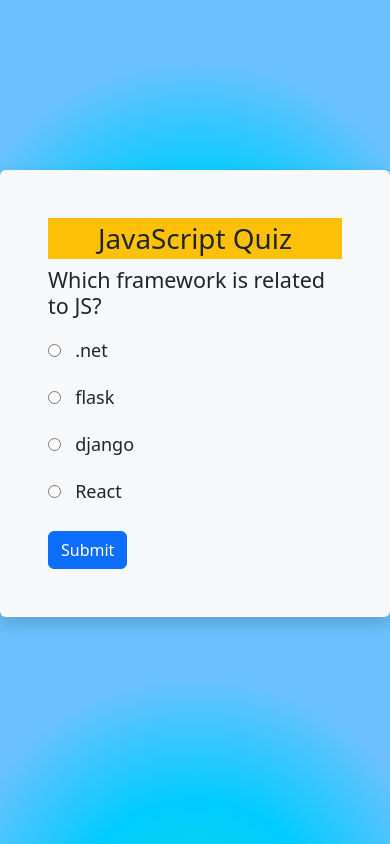
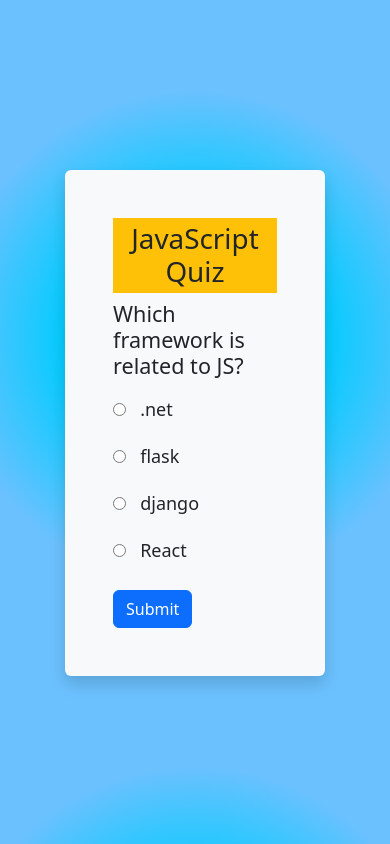
Before and after one commit to Smartyraj/quiz.github.io, a plain HTML site: page index.html in a window 390 px wide. Drawn offline with nearby package versions, Linux system fonts and the light colour scheme; files that its build step writes are made by us from their sources; files whose address does not match are found by name.

Commit message:
responsive

```diff
--- a/index.html
+++ b/index.html
@@ -14,7 +14,7 @@
 <body>
     <div class="container">
         <div class="row justify-content-center">
-            <div class="box col-sm-8 col-md-8 col-lg-8 bg-light p-5 shadow rounded">
+            <div class="box col-8 col-md-8 col-lg-8 bg-light p-5 shadow rounded">
                 <h1 class="bg-warning py-1 text-center">JavaScript Quiz</h1>
                 <div id="quizdiv">
                     <h4 id="question"></h4>
```
